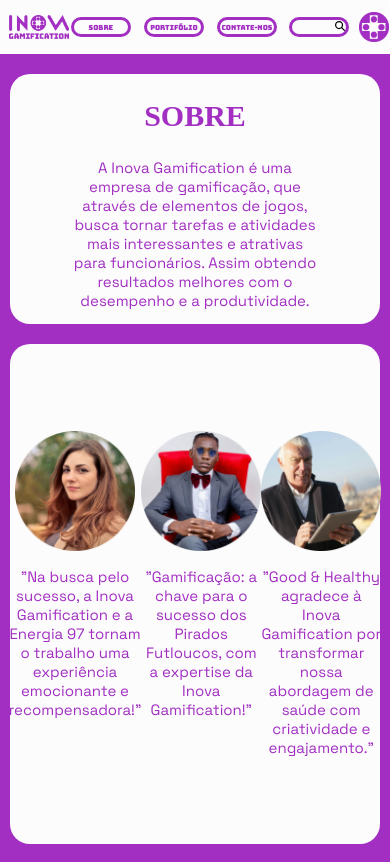
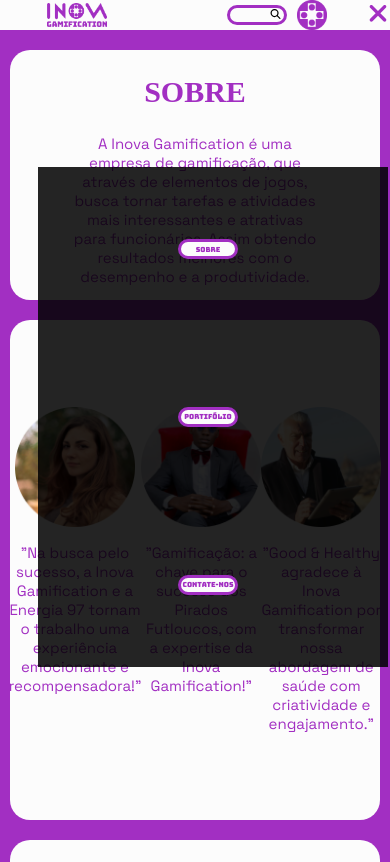
Before and after one commit to marcofcrusso/inovagamification, a plain HTML site: page index.html in a window 390 px wide. Shown: the top 862 px of the page. Drawn offline with Linux system fonts and the light colour scheme.

Commit message:
menuhamburguer

```diff
--- a/index.html
+++ b/index.html
@@ -17,6 +17,8 @@
     <link href="https://fonts.googleapis.com/css2?family=Bungee&family=Space+Grotesk:wght@300..700&display=swap"
         rel="stylesheet">
 
+        <script src="script.js" defer></script>
+
 </head>
 
 <body>
@@ -25,7 +27,7 @@
 
         <img class="logo" src="img/LOGOinovagamification logo.png" alt="logo da empresa inova gamification">
 
-        <nav class="menu">
+        <nav id="menu" class="menu">
 
             <div class="box-links">
                 <a class="links-header" href="#sobre">sobre</a>
@@ -44,10 +46,16 @@
         <!-- input é campo que recebe dados do usuario ex: pesquisar, email, fone , senha etc... -->
         <div class="campo-busca">
             <input class="box-links" type="text">
-            <img src="img/magnifying-glass-solid.svg" alt="">
+            <img id="lupa" src="img/magnifying-glass-solid.svg" alt="">
         </div>
 
         <img class="favicon" src="img/FAVICONfavicon inovagamification.png" alt="favicon gamification">
+
+        <button onclick="abreFechaMenu()">
+            <svg id="icone-barras" xmlns="http://www.w3.org/2000/svg" viewBox="0 0 448 512"><!--!Font Awesome Free 6.5.2 by @fontawesome - https://fontawesome.com License - https://fontawesome.com/license/free Copyright 2024 Fonticons, Inc.--><path d="M0 96C0 78.3 14.3 64 32 64H416c17.7 0 32 14.3 32 32s-14.3 32-32 32H32C14.3 128 0 113.7 0 96zM0 256c0-17.7 14.3-32 32-32H416c17.7 0 32 14.3 32 32s-14.3 32-32 32H32c-17.7 0-32-14.3-32-32zM448 416c0 17.7-14.3 32-32 32H32c-17.7 0-32-14.3-32-32s14.3-32 32-32H416c17.7 0 32 14.3 32 32z"/></svg>
+            <svg id="icone-x" xmlns="http://www.w3.org/2000/svg" viewBox="0 0 384 512"><!--!Font Awesome Free 6.5.2 by @fontawesome - https://fontawesome.com License - https://fontawesome.com/license/free Copyright 2024 Fonticons, Inc.--><path d="M342.6 150.6c12.5-12.5 12.5-32.8 0-45.3s-32.8-12.5-45.3 0L192 210.7 86.6 105.4c-12.5-12.5-32.8-12.5-45.3 0s-12.5 32.8 0 45.3L146.7 256 41.4 361.4c-12.5 12.5-12.5 32.8 0 45.3s32.8 12.5 45.3 0L192 301.3 297.4 406.6c12.5 12.5 32.8 12.5 45.3 0s12.5-32.8 0-45.3L237.3 256 342.6 150.6z"/></svg>
+        </button>
+
 
     </header>
 
--- /dev/null
+++ b/script.js
@@ -0,0 +1,46 @@
+let menu = document.getElementById("menu")
+let iconeBarras = document.getElementById("icone-barras")
+let iconeX = document.getElementById("icone-x")
+
+function abreFechaMenu() {
+    // Menu fechado - tem a classe menu-fechado
+    // Menu aberto - não tem a classe menu-fechado
+
+    // Alterna a classe "menu-fechado" no menu
+    // menu.classList.toggle("menu-fechado")
+
+    // Se o menu contem a classe menu-fechado
+    if ( menu.classList.contains("menu-fechado") ) {
+        // Abrir o menu - remover a classe menu-fechado
+        menu.classList.remove("menu-fechado")
+
+        // Esconder icone barras
+        iconeBarras.style.display = "none"
+
+        // Mostrar o icone do X
+        iconeX.style.display = "inline"
+
+    } else {
+        // Fechar o menu - adicionar a classe menu-fechado
+        menu.classList.add("menu-fechado")
+
+        // Esconder icone do X
+        iconeX.style.display = "none"
+
+        // Mostrar o icone barras
+        iconeBarras.style.display = "inline"
+
+    }
+}
+
+
+onresize = () => {
+    // Abrir o menu - remover a classe menu-fechado
+    menu.classList.remove("menu-fechado")
+
+    // Esconder icone barras
+    iconeBarras.style.display = "none"
+
+    // Mostrar o icone do X
+    iconeX.style.display = "inline"
+}
--- a/style.css
+++ b/style.css
@@ -503,6 +503,16 @@
 
 }
 
+/* menu abre e fecha javascript responsivo */
+
+.menu-fechado {
+    display: none;
+}
+
+#icone-barras {
+    display: none;
+}
+
 
 @media screen and (max-width: 1400px) {
 
@@ -515,6 +525,49 @@
     }
 
 }
+
+/* responsividade menu hamburguer */
+
+@media screen and (max-width: 1300px) {
+
+    .logo {
+        margin-right: 550px;
+    }
+
+    header {
+        position: relative;
+    }
+
+    header button {
+        width: 50px;
+
+        display: unset;
+
+        background: none;
+        border: none;
+    }
+
+    header svg {
+        fill: #A22FC2;
+    }
+
+    nav.menu {
+        height: 500px;
+        width: 350px;
+
+        padding: 0px 30px;
+
+        flex-direction: column;
+        justify-content: space-around;
+
+        background-color: #000000da;
+
+        position: absolute;
+        top: 165px;
+        right: 0px;
+    }
+
+    }
 
 @media screen and (max-width: 1250px) {
 
@@ -581,6 +634,10 @@
 
 
 @media screen and (max-width: 800px) {
+
+    .logo {
+        margin-right: 300px;
+    }
 
     header {
         height: 100px;
@@ -755,6 +812,22 @@
 
 @media screen and (max-width: 520px) {
 
+    #lupa {
+        width: 15px;
+    }
+
+.logo {
+        margin-right: 160px;
+    }
+
+#icone-x {
+    width: 20px;
+}
+
+#icone-barras {
+    width: 20px;
+}
+
     header {
         height: 50%;
     }
@@ -864,7 +937,7 @@
     }
 
     .logo {
-        width: 60px;
+        margin-right: 120px;
     }
 
     .menu {
```
Also changed, not shown: img/bars-solid (1).svg (added), img/x-solid.svg (added).
